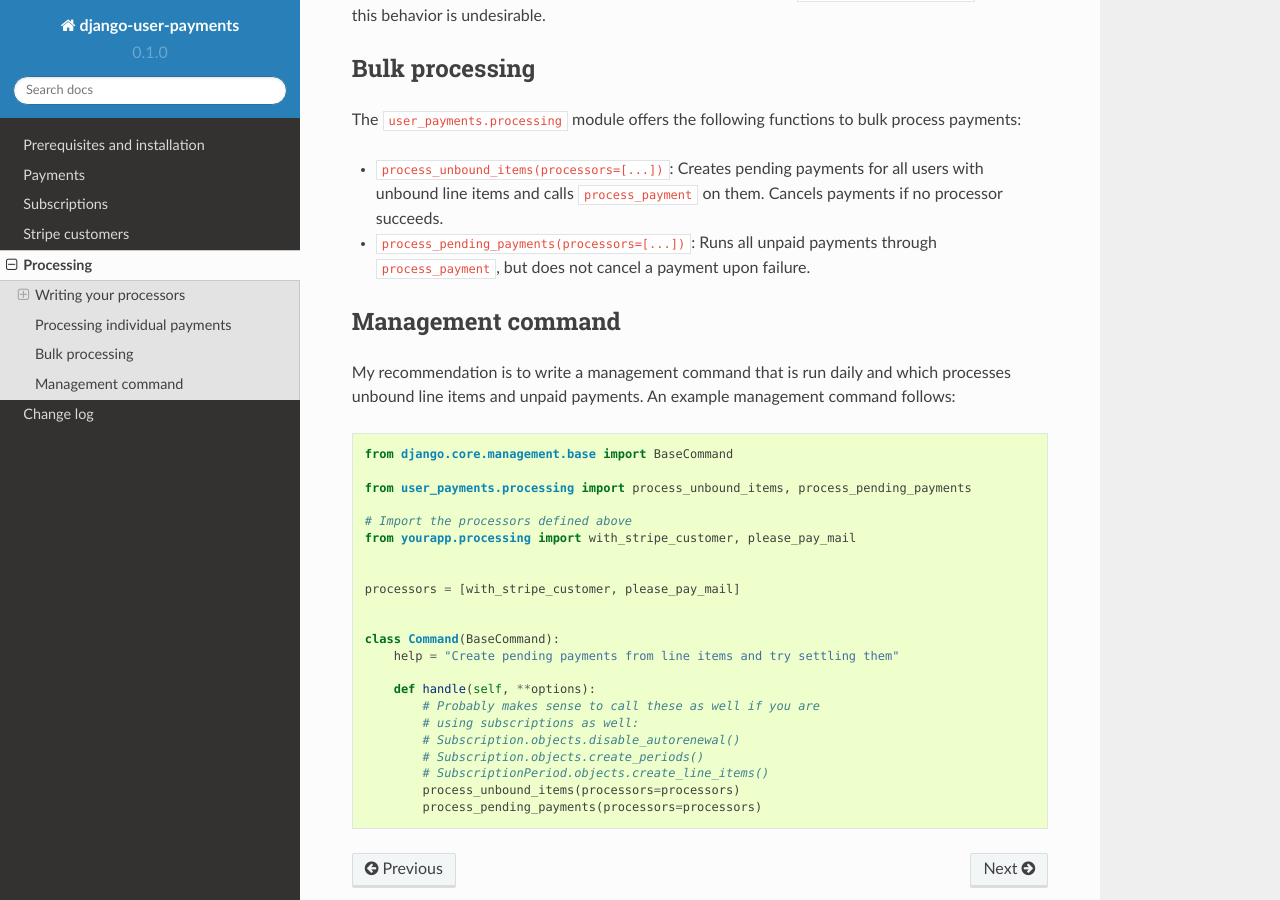
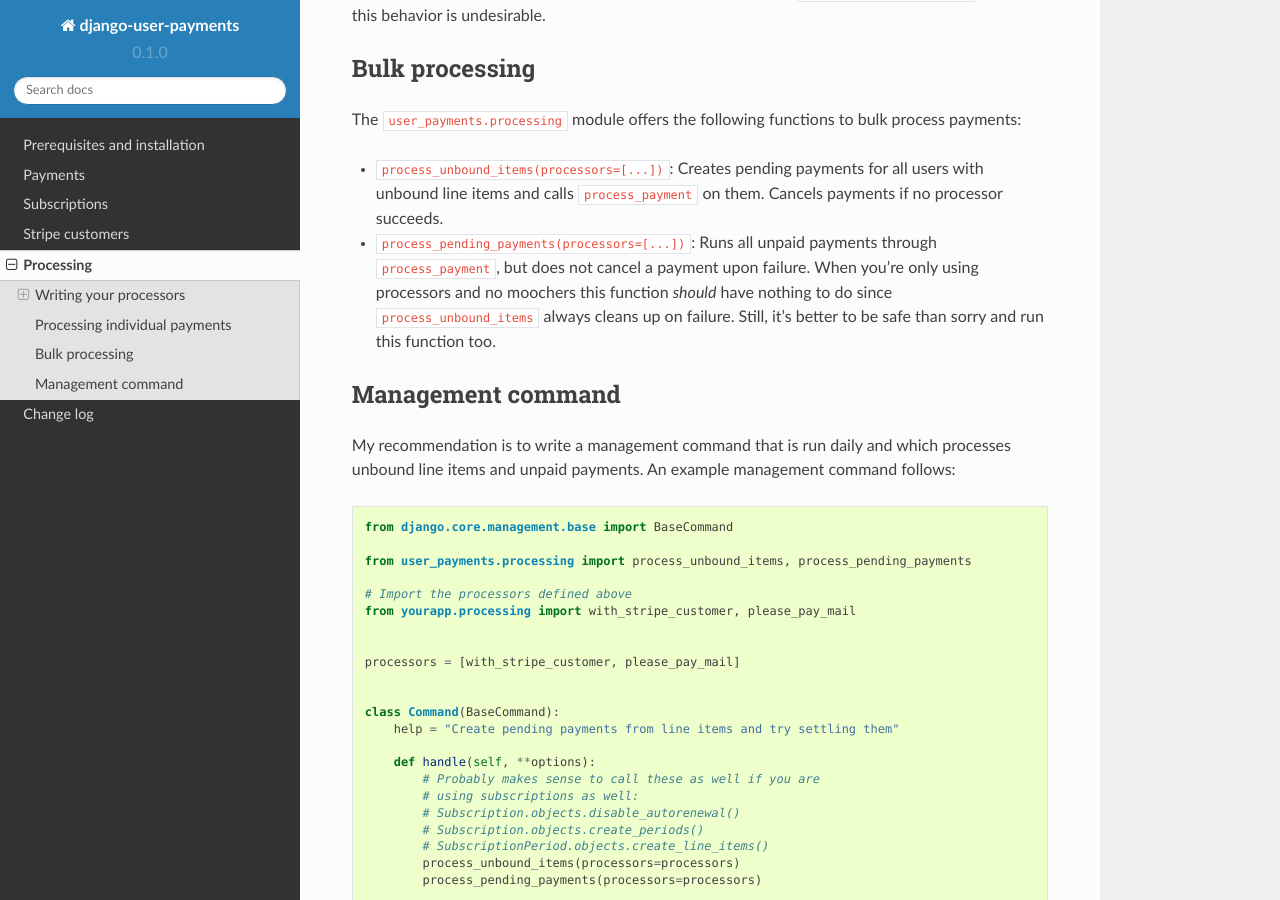
Before and after one commit to matthiask/django-user-payments, a Sphinx documentation site: the page built from docs/processing.rst, in a window 1280 px wide and 900 px high, scrolled down 2494 px. Built offline with Sphinx 7.4.7 and the Read the Docs theme 2.0.0, drawn with Linux system fonts in a browser that asks for light colours.

Commit message:
Explain why process_pending_payments may be a good idea

```diff
--- a/docs/processing.rst
+++ b/docs/processing.rst
@@ -150,7 +150,10 @@ to bulk process payments:
   them. Cancels payments if no processor succeeds.
 - ``process_pending_payments(processors=[...])``: Runs all unpaid
   payments through ``process_payment``, but does not cancel a payment
-  upon failure.
+  upon failure. When you're only using processors and no moochers this
+  function *should* have nothing to do since ``process_unbound_items``
+  always cleans up on failure. Still, it's better to be safe than sorry
+  and run this function too.
 
 
 Management command
```
